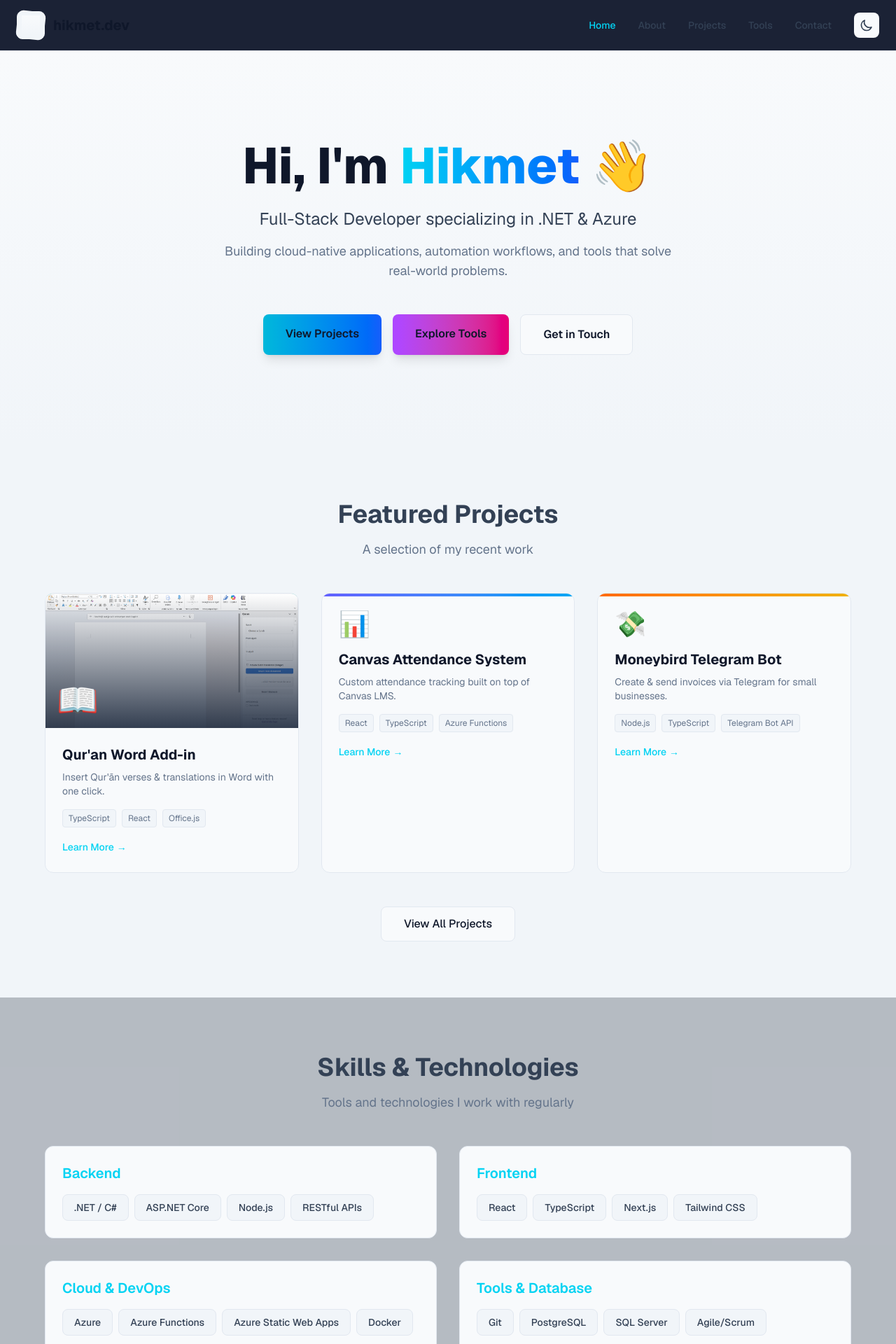
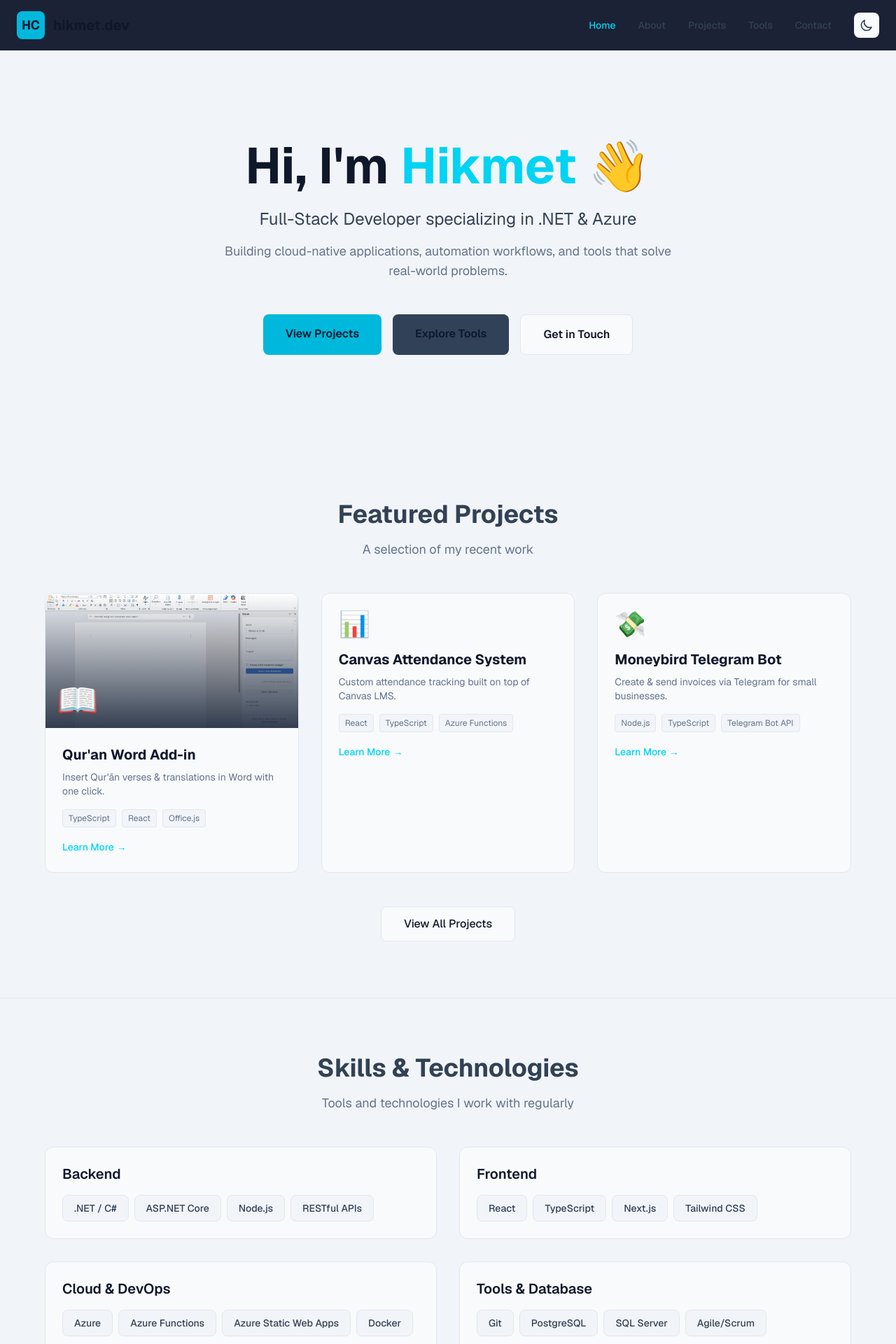
Before and after one commit to HC-98/Portfolio, a Next.js app in the folder portfolio/: page / in a window 1280 px wide. Shown: the top 1920 px of the page at 70% size. Built offline with nearby package versions, Linux system fonts and the light colour scheme.

Commit message:
Improve dark mode UI

```diff
--- a/portfolio/src/app/globals.css
+++ b/portfolio/src/app/globals.css
@@ -85,11 +85,6 @@ main {
   & .border-slate-800 {
     border-color: rgb(226 232 240) !important;
   }
-
-  & .bg-gradient-to-b,
-  & .bg-gradient-to-br {
-    background: linear-gradient(to bottom, rgb(248 250 252), rgb(241 245 249)) !important;
-  }
 }
 
 /* Custom Scrollbar */
--- a/portfolio/src/app/page.tsx
+++ b/portfolio/src/app/page.tsx
@@ -13,15 +13,15 @@ export default function HomePage() {
   return (
     <main className="min-h-screen">
       {/* Hero Section */}
-      <section className="px-6 py-32 text-center bg-gradient-to-b from-slate-900/90 via-slate-800/80 to-slate-900/90 dark:from-slate-900 dark:via-slate-800 dark:to-slate-900">
+      <section className="px-6 py-32 text-center bg-slate-900 dark:bg-slate-900">
         <motion.div
           initial={{ opacity: 0, y: 20 }}
           animate={{ opacity: 1, y: 0 }}
           transition={{ duration: 0.8 }}
           className="max-w-4xl mx-auto"
         >
-          <h1 className="text-5xl md:text-7xl font-extrabold text-white mb-6">
-            Hi, I&apos;m <span className="bg-gradient-to-r from-cyan-400 to-blue-600 bg-clip-text text-transparent">Hikmet</span> 👋
+          <h1 className="text-5xl md:text-7xl font-bold text-white mb-6">
+            Hi, I&apos;m <span className="text-cyan-400">Hikmet</span> 👋
           </h1>
           <motion.p
             className="text-xl md:text-2xl text-slate-300 max-w-3xl mx-auto mb-4"
@@ -48,19 +48,19 @@ export default function HomePage() {
           >
             <Link
               href="/projects"
-              className="px-8 py-4 rounded-lg bg-gradient-to-r from-cyan-500 to-blue-600 text-white font-semibold hover:from-cyan-600 hover:to-blue-700 transition-all shadow-lg hover:shadow-cyan-500/50"
+              className="px-8 py-4 rounded-lg bg-cyan-500 text-white font-semibold hover:bg-cyan-600 transition-all"
             >
               View Projects
             </Link>
             <Link
               href="/tools"
-              className="px-8 py-4 rounded-lg bg-gradient-to-r from-purple-500 to-pink-600 text-white font-semibold hover:from-purple-600 hover:to-pink-700 transition-all shadow-lg hover:shadow-purple-500/50"
+              className="px-8 py-4 rounded-lg bg-slate-700 text-white font-semibold hover:bg-slate-600 transition-all"
             >
               Explore Tools
             </Link>
             <Link
               href="/contact"
-              className="px-8 py-4 rounded-lg bg-slate-800 text-white font-semibold hover:bg-slate-700 transition-all border border-slate-700 hover:border-cyan-500"
+              className="px-8 py-4 rounded-lg bg-slate-800 text-white font-semibold hover:bg-slate-700 transition-all border border-slate-700 hover:border-slate-600"
             >
               Get in Touch
             </Link>
@@ -69,7 +69,7 @@ export default function HomePage() {
       </section>
 
       {/* Featured Projects */}
-      <section className="px-6 py-20 bg-slate-900/50 dark:bg-slate-900">
+      <section className="px-6 py-20 bg-slate-950 dark:bg-slate-950">
         <div className="max-w-6xl mx-auto">
           <motion.div
             initial={{ opacity: 0, y: 20 }}
@@ -103,12 +103,8 @@ export default function HomePage() {
                   hidden: { opacity: 0, y: 30 },
                   show: { opacity: 1, y: 0 },
                 }}
-                className="group relative overflow-hidden rounded-xl bg-slate-800/50 backdrop-blur-sm border border-slate-700 hover:border-cyan-500/50 transition-all duration-300"
+                className="group relative overflow-hidden rounded-xl bg-slate-800 border border-slate-700 hover:border-cyan-500 transition-all duration-300"
               >
-                {/* Gradient Accent */}
-                <div
-                  className={`absolute inset-x-0 top-0 h-1 bg-gradient-to-r ${project.gradient}`}
-                />
 
                 {/* Image Preview */}
                 {project.images && project.images.length > 0 && (
@@ -175,7 +171,7 @@ export default function HomePage() {
       <Experience />
 
       {/* CTA Section */}
-      <section className="px-6 py-20 bg-gradient-to-b from-slate-900/50 to-slate-950/50 dark:from-slate-900 dark:to-slate-950">
+      <section className="px-6 py-20 bg-slate-900 dark:bg-slate-900 border-t border-slate-800">
         <motion.div
           initial={{ opacity: 0, y: 20 }}
           whileInView={{ opacity: 1, y: 0 }}
@@ -192,14 +188,14 @@ export default function HomePage() {
           <div className="flex flex-col sm:flex-row justify-center gap-4">
             <Link
               href="/contact"
-              className="px-8 py-4 rounded-lg bg-gradient-to-r from-cyan-500 to-blue-600 text-white font-semibold hover:from-cyan-600 hover:to-blue-700 transition-all shadow-lg hover:shadow-cyan-500/50"
+              className="px-8 py-4 rounded-lg bg-cyan-500 text-white font-semibold hover:bg-cyan-600 transition-all"
             >
               Get in Touch
             </Link>
             <a
               href="/Hikmet Cilan Resume.pdf"
               download
-              className="px-8 py-4 rounded-lg bg-slate-800 text-white font-semibold hover:bg-slate-700 transition-all border border-slate-700 hover:border-cyan-500"
+              className="px-8 py-4 rounded-lg bg-slate-800 text-white font-semibold hover:bg-slate-700 transition-all border border-slate-700 hover:border-slate-600"
             >
               Download Resume
             </a>
--- a/portfolio/src/components/Experience.tsx
+++ b/portfolio/src/components/Experience.tsx
@@ -5,7 +5,7 @@ import { experiences } from "@/data";
 
 export default function Experience() {
   return (
-    <section className="py-20 px-6 bg-slate-900/20 dark:bg-slate-900/30">
+    <section className="py-20 px-6 bg-slate-950 dark:bg-slate-950 border-t border-slate-800">
       <div className="max-w-4xl mx-auto">
         <motion.div
           initial={{ opacity: 0, y: 20 }}
@@ -39,7 +39,7 @@ export default function Experience() {
               )}
 
               {/* Content */}
-              <div className="bg-slate-800/50 backdrop-blur-sm rounded-xl p-6 border border-slate-700">
+              <div className="bg-slate-800 rounded-xl p-6 border border-slate-700">
                 <div className="flex flex-col md:flex-row md:items-start md:justify-between mb-4">
                   <div>
                     <h3 className="text-xl font-bold text-white mb-1">
--- a/portfolio/src/components/Footer.tsx
+++ b/portfolio/src/components/Footer.tsx
@@ -13,9 +13,9 @@ export default function Footer() {
           <div className="col-span-1 md:col-span-2">
             <Link href="/" className="inline-flex items-center gap-3 mb-4">
               <div className="relative w-10 h-10">
-                <div className="absolute inset-0 bg-gradient-to-br from-cyan-400 to-blue-600 rounded-lg rotate-6"></div>
-                <div className="absolute inset-0 bg-slate-900 rounded-lg flex items-center justify-center">
-                  <span className="text-lg font-bold bg-gradient-to-br from-cyan-400 to-blue-600 bg-clip-text text-transparent">
+                <div className="absolute inset-0 bg-cyan-500 rounded-lg"></div>
+                <div className="absolute inset-0 flex items-center justify-center">
+                  <span className="text-lg font-bold text-slate-900">
                     HC
                   </span>
                 </div>
--- a/portfolio/src/components/Navigation.tsx
+++ b/portfolio/src/components/Navigation.tsx
@@ -24,9 +24,9 @@ export default function Navigation() {
           {/* Logo */}
           <Link href="/" className="group flex items-center gap-3">
             <div className="relative w-10 h-10">
-              <div className="absolute inset-0 bg-gradient-to-br from-cyan-400 to-blue-600 rounded-lg rotate-6 group-hover:rotate-12 transition-transform duration-300"></div>
-              <div className="absolute inset-0 bg-slate-900 rounded-lg flex items-center justify-center">
-                <span className="text-lg font-bold bg-gradient-to-br from-cyan-400 to-blue-600 bg-clip-text text-transparent">
+              <div className="absolute inset-0 bg-cyan-500 rounded-lg group-hover:bg-cyan-600 transition-colors duration-300"></div>
+              <div className="absolute inset-0 flex items-center justify-center">
+                <span className="text-lg font-bold text-slate-900">
                   HC
                 </span>
               </div>
--- a/portfolio/src/components/Skills.tsx
+++ b/portfolio/src/components/Skills.tsx
@@ -21,7 +21,7 @@ export default function Skills() {
   }, {} as Record<string, typeof skills>);
 
   return (
-    <section className="py-20 px-6 bg-slate-800/30 dark:bg-slate-900/30">
+    <section className="py-20 px-6 bg-slate-900 dark:bg-slate-900 border-t border-slate-800">
       <div className="max-w-6xl mx-auto">
         <motion.div
           initial={{ opacity: 0, y: 20 }}
@@ -46,9 +46,9 @@ export default function Skills() {
               whileInView={{ opacity: 1, y: 0 }}
               viewport={{ once: true }}
               transition={{ duration: 0.6, delay: idx * 0.1 }}
-              className="bg-slate-800/50 backdrop-blur-sm rounded-xl p-6 border border-slate-700"
+              className="bg-slate-800 rounded-xl p-6 border border-slate-700"
             >
-              <h3 className="text-xl font-semibold text-cyan-400 mb-4">
+              <h3 className="text-xl font-semibold text-white mb-4">
                 {categoryLabels[category as keyof typeof categoryLabels]}
               </h3>
               <div className="flex flex-wrap gap-2">
```
Also changed, not shown: portfolio/src/app/about/page.tsx (+8 -8 lines), portfolio/src/app/contact/page.tsx (+5 -5 lines), portfolio/src/app/projects/[slug]/project-client.tsx (+6 -7 lines), portfolio/src/app/projects/page.tsx (+4 -9 lines), portfolio/src/app/tools/page.tsx (+6 -10 lines).
